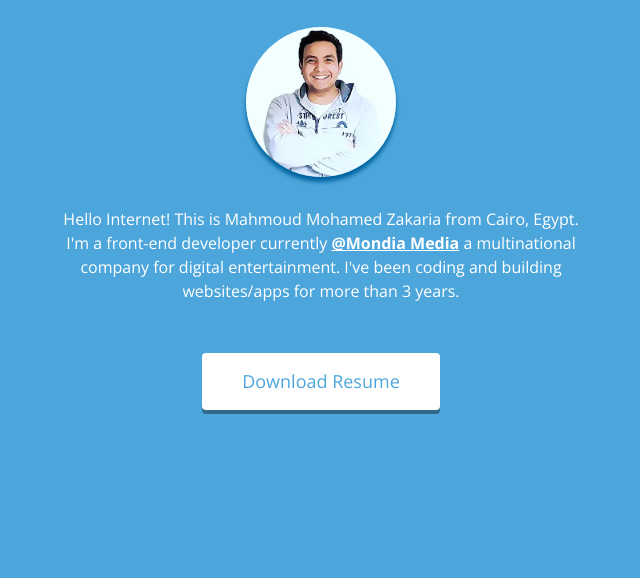
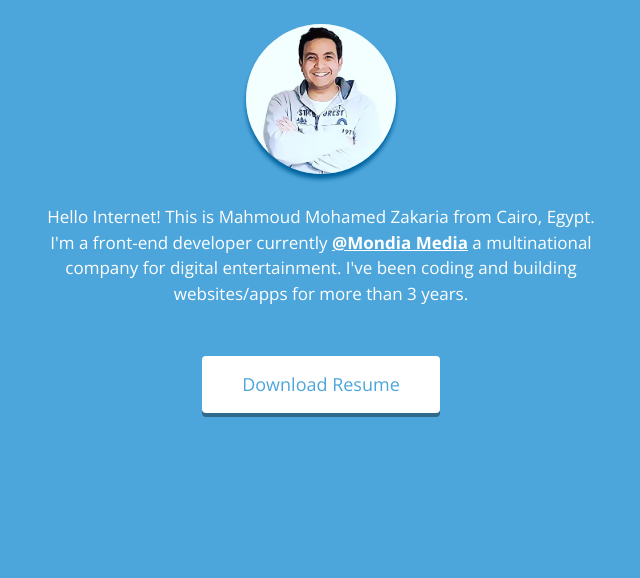
Before and after one commit to mahmoudZakaria90/onlineResume, a website: page index.html in a window 1280 px wide. Shown: the part 222-800 px from the top of the page, without its empty margins (319-959 px from the left). Drawn offline with nearby package versions, Linux system fonts and the light colour scheme.

Commit message:
scaling the font-size

```diff
--- a/src/sass/en/_custom.sass
+++ b/src/sass/en/_custom.sass
@@ -101,7 +101,7 @@ li
 		left: 0
 		right: 0
 	&-text
-		width: 58%
+		width: 60%
 		margin: 3rem auto 5rem
 	&-me
 		position: relative
--- a/src/sass/en/_vars.sass
+++ b/src/sass/en/_vars.sass
@@ -12,7 +12,7 @@ $dir-opp: null
 
 
 //Typography vars
-$main-font: 1.6rem
+$main-font: 1.7rem
 $h1: 4.0rem
 $h2: 2.4rem
 $h3: 1.8rem
```
Also changed, not shown: public/css/style-en.css.
